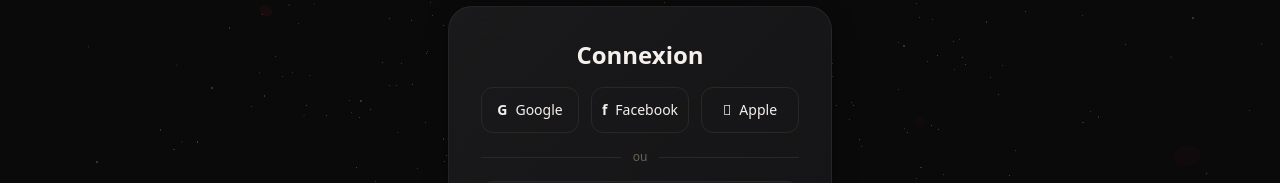
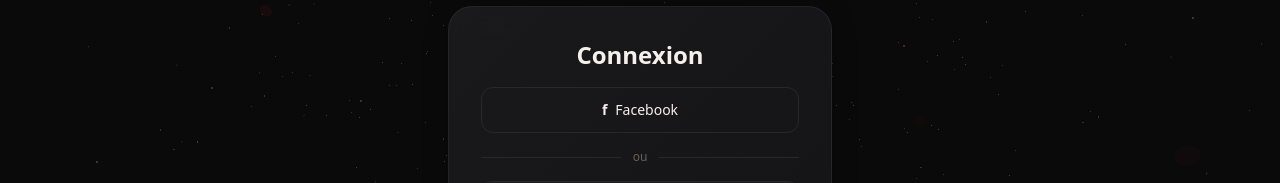
Before and after one commit to karlprime76-debug/EROSIA, a Next.js app: page /login in a window 1280 px wide. Shown: the part 166-349 px from the top of the page. Built offline with nearby package versions, Linux system fonts and the light colour scheme.

Commit message:
Remove Google/Apple OAuth, keep only Facebook

```diff
--- a/src/app/(auth)/login/page.tsx
+++ b/src/app/(auth)/login/page.tsx
@@ -7,9 +7,7 @@ import { supabase } from '@/lib/supabase/client'
 import { FloatingHearts } from '@/components/3d/FloatingHearts'
 
 const OAUTH_PROVIDERS = [
-  { id: 'google' as const, label: 'Google', icon: 'G' },
   { id: 'facebook' as const, label: 'Facebook', icon: 'f' },
-  { id: 'apple' as const, label: 'Apple', icon: '' },
 ]
 
 export default function LoginPage() {
@@ -41,7 +39,7 @@ export default function LoginPage() {
     router.push('/discover')
   }
 
-  const handleOAuth = async (provider: 'google' | 'facebook' | 'apple') => {
+  const handleOAuth = async (provider: 'facebook') => {
     setOauthLoading(provider)
     setError('')
     const { error: oauthError } = await supabase.auth.signInWithOAuth({
```
